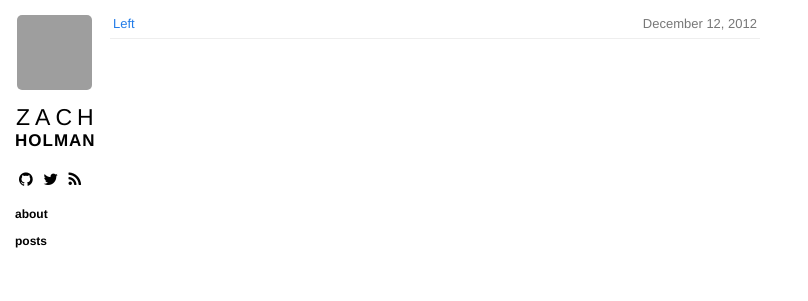
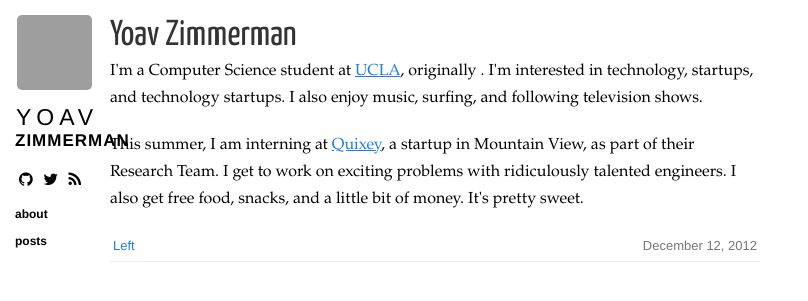
Before and after one commit to holman/left, a Jekyll site: the page built from index.html, in a window 1280 px wide. Shown: the top 301 px of the page, without its empty margins (0-808 px from the left). Built offline with Jekyll 4.4.1, drawn with Linux system fonts in a browser that asks for light colours; nearby versions of some CDN libraries; Markdown is read by kramdown in place of the engine named in the settings; grey boxes are pictures that could not be loaded.

Commit message:
first commit

```diff
--- /dev/null
+++ b/CNAME
@@ -0,0 +1 @@
+yoavz.com
--- a/_config.yml
+++ b/_config.yml
@@ -4,9 +4,8 @@ permalink: /posts/:title
 rdiscount:
   extensions: [smart]
 
-name: Zach Holman
-url: http://zachholman.com
-description: A fantastic blog that is fantastic.
-twitter: holman
-github: holman
-gravatar_url: http://gravatar.com/avatar/6f63cde8b16b035280ca615f621a6c8c
+name: Yoav Zimmerman
+url: http://yoavz.com
+twitter: yoavzimmerman
+github: yoavz
+gravatar_url: http://www.gravatar.com/avatar/224f8deb06a16957848289c33e3ed29e.png
--- a/index.html
+++ b/index.html
@@ -4,6 +4,10 @@ title: "Posts"
 ---
 
 <section class="content">
+  <h1>{{ site.name }}</h1>
+  <p>I'm a Computer Science student at <a href="http://www.ucla.edu/">UCLA</a>, originally . I'm interested in technology, startups, and technology startups. I also enjoy music, surfing, and following television shows.
+  <p>This summer, I am interning at <a href="http://www.quixey.com/">Quixey</a>, a startup in Mountain View, as part of their Research Team. I get to work on exciting problems with ridiculously talented engineers. I also get free food, snacks, and a little bit of money. It's pretty sweet.</p>
+
   <ul class="listing">
     {% for post in site.posts %}
     <li>
```
Also changed, not shown: about.html (deleted, +0 -11 lines).
